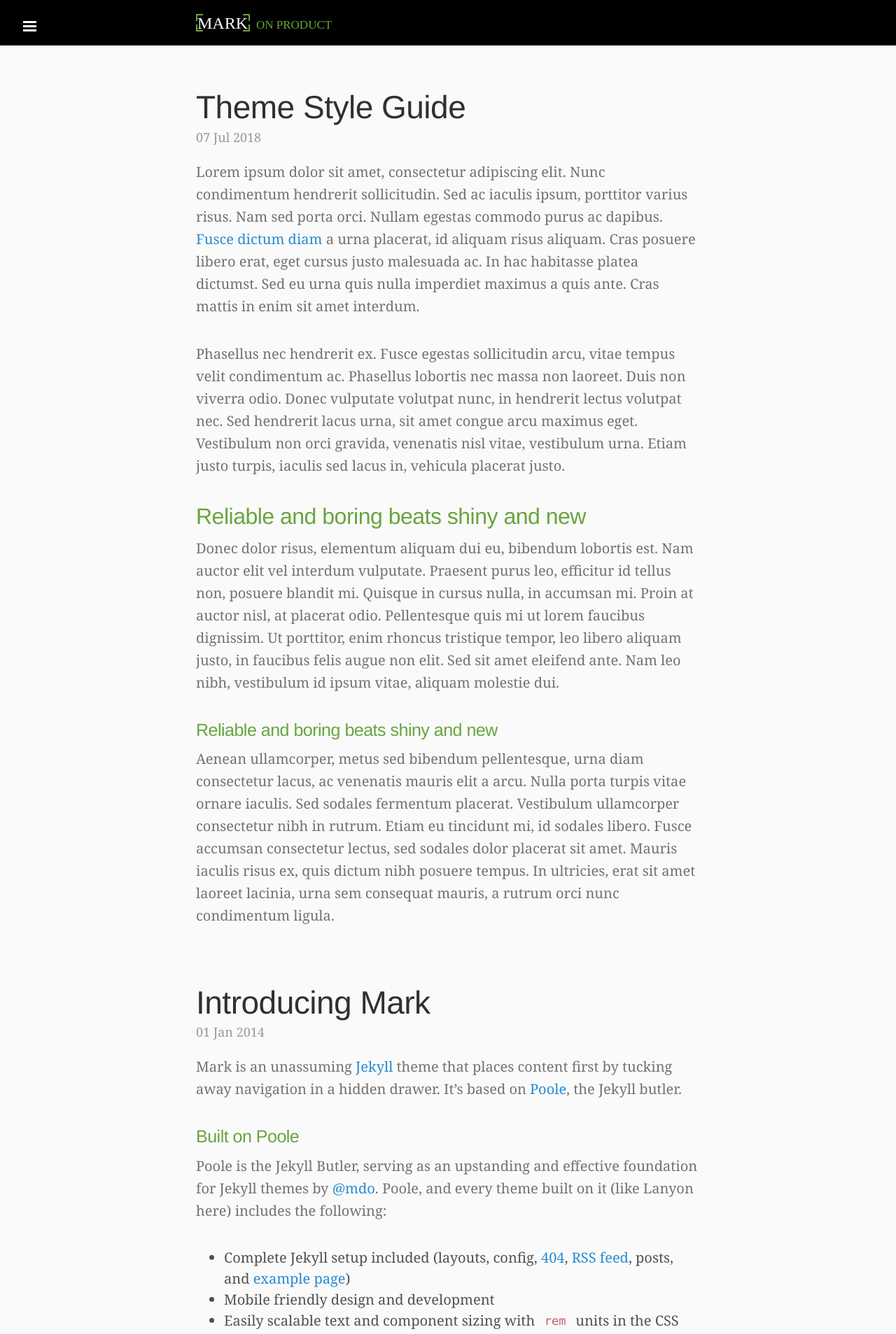
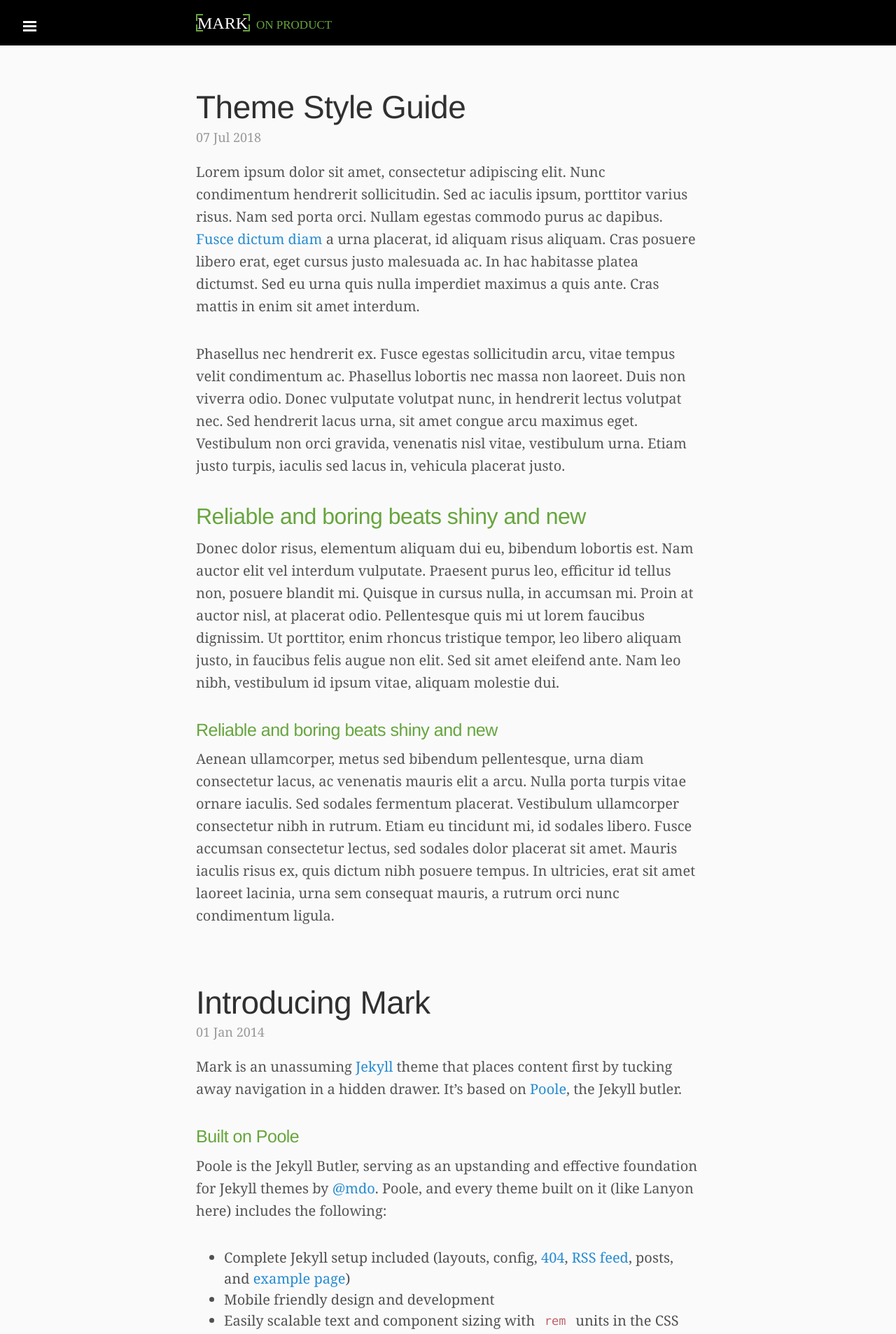
Before and after one commit to markthelefty/markthelefty.github.io, a Jekyll site: the page built from index.html, in a window 1280 px wide. Shown: the top 1907 px of the page at 70% size. Built offline with Jekyll 4.4.1, drawn with Linux system fonts in a browser that asks for light colours; some web fonts are replaced; Markdown is read by kramdown in place of the engine named in the settings; the list of posts is cut into pages by our own code.

Commit message:
type adjustments

```diff
--- a/public/css/custom.css
+++ b/public/css/custom.css
@@ -63,5 +63,5 @@ h2 {
   line-height: 1.6;
   margin-bottom: 1.8rem;
   font-weight:300;
-  color: #727272;
+  color: #555;
  }
```
